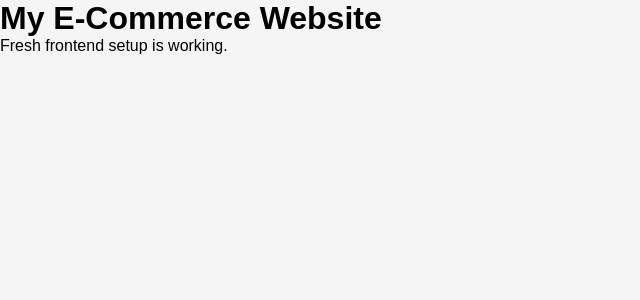
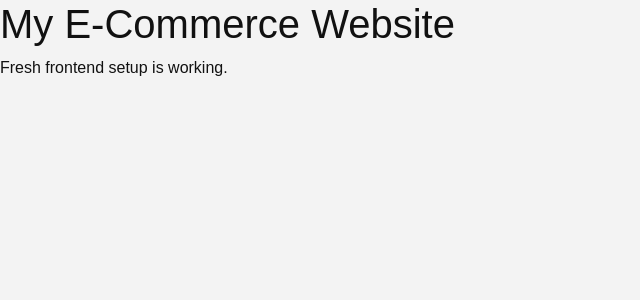
Before and after one commit to Keerthi2210/Amazon-clone-, a React app in the folder frontend/: page / in a window 1280 px wide. Shown: the top 300 px of the page, without its empty margins (0-640 px from the left). Built offline with nearby package versions, Linux system fonts and the light colour scheme; the HTML template or start-up script is replaced by a standard one.

Commit message:
Complete frontend project foundation

```diff
--- a/frontend/src/index.css
+++ b/frontend/src/index.css
@@ -4,7 +4,20 @@
   box-sizing: border-box;
 }
 
+html,
+body,
+#root {
+  width: 100%;
+  min-height: 100%;
+}
+
 body {
   font-family: Arial, Helvetica, sans-serif;
-  background-color: #f5f5f5;
+  background-color: #f3f3f3;
+  color: #111;
 }
+
+a {
+  text-decoration: none;
+  color: inherit;
+}
--- a/frontend/src/main.jsx
+++ b/frontend/src/main.jsx
@@ -1,7 +1,9 @@
 import { StrictMode } from 'react'
 import { createRoot } from 'react-dom/client'
 
+import 'bootstrap/dist/css/bootstrap.min.css'
 import './index.css'
+
 import App from './App.jsx'
 
 createRoot(document.getElementById('root')).render(
```
